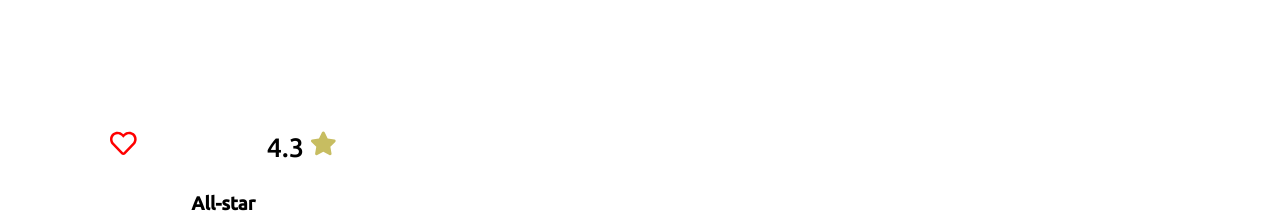
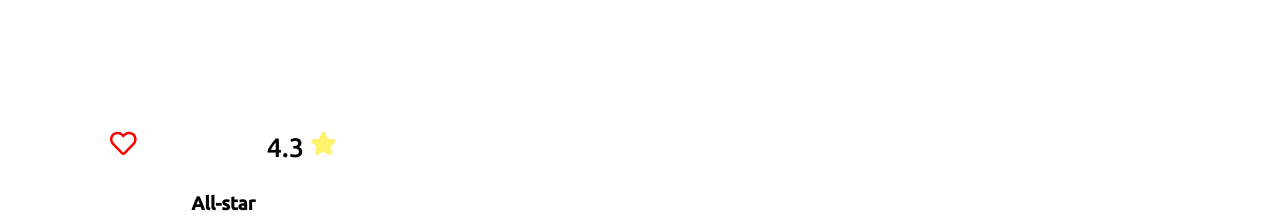
Before and after one commit to GustavoSMelo/AtomicMarketplace, a React (Create React App) app in the folder web/: page / in a window 1280 px wide. Shown: the part 900-1120 px from the top of the page. Built offline with nearby package versions, Linux system fonts and the light colour scheme.

Commit message:
update color of main page

```diff
--- a/web/src/views/main/index.tsx
+++ b/web/src/views/main/index.tsx
@@ -76,7 +76,7 @@ const Main = () => {
                 <FaRegHeart color={'#f00'} />
               </span>
               <span>
-                4.3 <FaStar color={'#C7BD61'} />
+                4.3 <FaStar color={'#FFF36B'} />
               </span>
             </span>
             <h3>All-star</h3>
```
